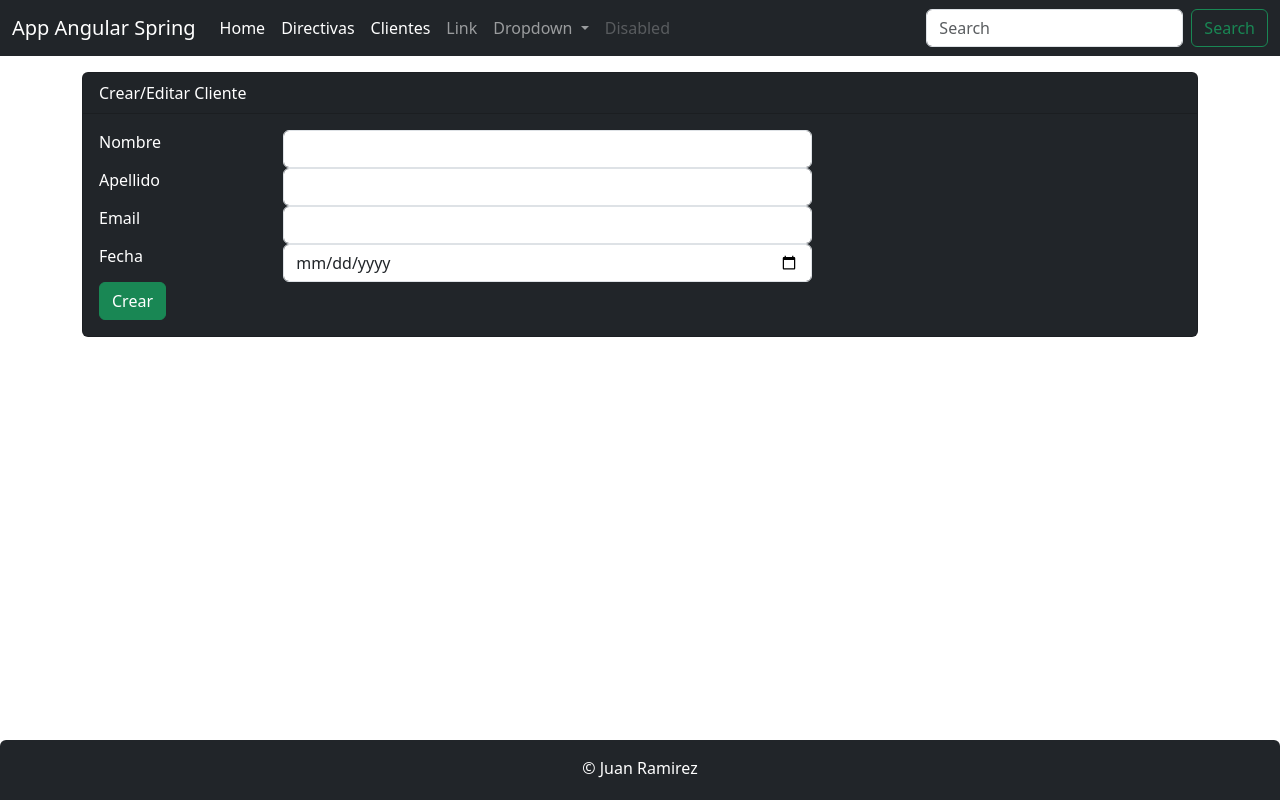
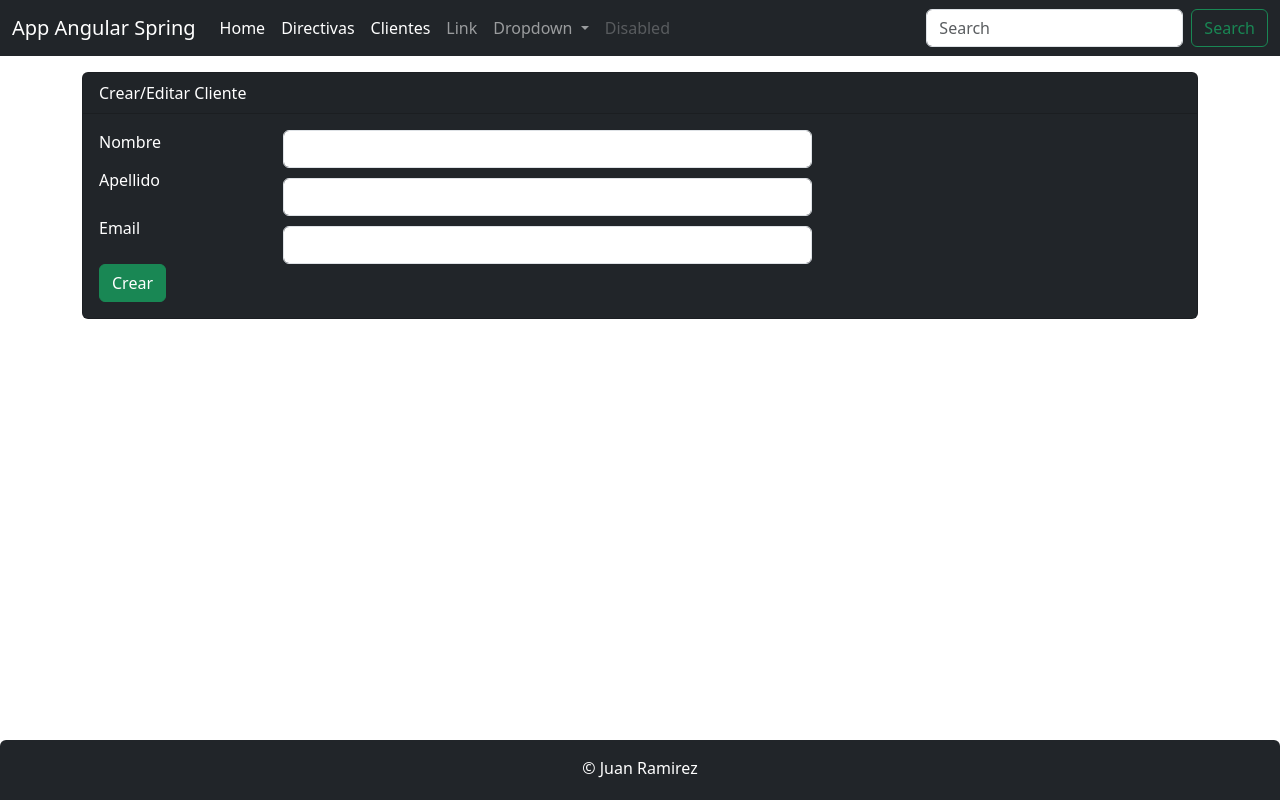
Before and after one commit to Dank2021/App-Clients-Front, an Angular app: page /clientes/form in a window 1280 px wide. Built offline with nearby package versions, Linux system fonts and the light colour scheme.

Commit message:
Se cancela el campo fecha en el fomulario; se elimina el datePicker

```diff
--- a/angular.json
+++ b/angular.json
@@ -25,6 +25,7 @@
               "src/assets"
             ],
             "styles": [
+              "@angular/material/prebuilt-themes/pink-bluegrey.css",
               "src/styles.css",
               "src/assets/css/bootstrap.min.css"
             ],
@@ -88,6 +89,7 @@
               "src/assets"
             ],
             "styles": [
+              "@angular/material/prebuilt-themes/pink-bluegrey.css",
               "src/styles.css"
             ],
             "scripts": []
--- a/src/app/app.module.ts
+++ b/src/app/app.module.ts
@@ -10,10 +10,11 @@ import { FormComponent } from './clientes/form.component';
 import { PaginatorComponent } from './paginator/paginator.component';
 import { ClienteService } from './clientes/cliente.service';
 import { RouterModule, Routes } from '@angular/router'; //(1-Routing)Las rutas permiten, dividir la aplicacion en varias secciones o paginas.
-import {HttpClientModule} from '@angular/common/http';  //(1-ConnBackGET)Componete de Angular que permite conectarse con el servidor remoto, a travez de peticiones HTTP(Get,Post,Put,Delete)
-import {FormsModule} from '@angular/forms'; //Se importa para trabaja con formularios
-import {registerLocaleData } from '@angular/common';
+import { HttpClientModule} from '@angular/common/http';  //(1-ConnBackGET)Componete de Angular que permite conectarse con el servidor remoto, a travez de peticiones HTTP(Get,Post,Put,Delete)
+import { FormsModule} from '@angular/forms'; //Se importa para trabaja con formularios
+import { registerLocaleData } from '@angular/common';
 import localeES from '@angular/common/locales/es';  //Para ajustar la fecha a español
+import { BrowserAnimationsModule } from '@angular/platform-browser/animations';
 
 
 registerLocaleData(localeES, 'es')
@@ -45,10 +46,13 @@ const routes: Routes = [
     BrowserModule,
     HttpClientModule, //(2-ConnBackGET)Se registra para poder ser usado por la clase service.
     RouterModule.forRoot(routes), //(3-R) Se registra el import del arreglo de rutas.
-    FormsModule //Se registra para trabaja con formularios
+    FormsModule, //Se registra para trabaja con formularios
+    BrowserAnimationsModule
   ],
-  providers: [ClienteService,   //Asi es como se implementan los servicios en el app.module
-    {provide: LOCALE_ID, useValue: 'es'}],    //Locale_Id una constante que define el lenguaje de los datos en el html.
+  providers: [
+    ClienteService,   //Asi es como se implementan los servicios en el app.module
+    {provide: LOCALE_ID, useValue: 'es'}      //Locale_Id una constante que define el lenguaje de los datos en el html.
+  ],
   bootstrap: [AppComponent]
 })
 export class AppModule { }
--- a/src/app/clientes/clientes.json.ts
+++ b/src/app/clientes/clientes.json.ts
@@ -3,7 +3,7 @@ export const CLIENTES: Cliente[] = [
     {id: 1, nombre: 'Juan', apellido: 'Ramirez', createAt: '2023-02-17', email:'dan2020reyes@gmail.com'},
     {id: 2, nombre: 'Jorge', apellido: 'Garcia', createAt: '2020-010-27', email:'jorgeg@gmail.com'},
     {id: 3, nombre: 'Solangie', apellido: 'Parra', createAt: '2012-08-7', email:'solangie@gmail.com'},
-    {id: 4, nombre: 'Mariana', apellido: 'Hincapie', createAt: '2011-06-1', email:'maribel@gmail.com'},
+    {id: 4, nombre: 'Maribel', apellido: 'Hincapie', createAt: '2011-06-1', email:'maribel@gmail.com'},
     {id: 5, nombre: 'Juan', apellido: 'Ramirez', createAt: '26/04/2023', email: 'dan@gmail.com'},
     {id: 6, nombre: 'Maria', apellido: 'Gomez', createAt: '25/04/2023', email: 'maria@gmail.com'},
     {id: 7, nombre: 'Pedro', apellido: 'Lopez', createAt: '24/04/2023', email: 'pedro@gmail.com'},
--- a/src/app/clientes/form.component.html
+++ b/src/app/clientes/form.component.html
@@ -26,7 +26,7 @@
             <div class="form-group row">
                 <label for="apellido" class="col-from-label col-sm-2">Apellido</label>
                 <div class="col-sm-6">
-                    <input type="text" class="form-control" [(ngModel)]="cliente.apellido" name="apellido" #apellido="ngModel"> <!--Caja de texto Apellido--><!--required-->
+                    <input type="text" class="form-control" [(ngModel)]="cliente.apellido" name="apellido" #apellido="ngModel" style="margin-top: 10px;"> <!--Caja de texto Apellido--><!--required-->
                     <!--Se validan los posibles errores al ingresar el campo apellido-->
                     <div class="alert alert-danger" *ngIf="apellido.invalid && (apellido.dirty || apellido.touched )">
                         <div *ngIf="apellido.errors.required">
@@ -39,7 +39,7 @@
             <div class="form-group row">
                 <label for="email" class="col-from-label col-sm-2">Email</label>
                 <div class="col-sm-6">
-                    <input type="email" class="form-control" [(ngModel)]="cliente.email" name="email" #email="ngModel"><!--Caja de texto Email--><!--required email-->
+                    <input type="email" class="form-control" [(ngModel)]="cliente.email" name="email" #email="ngModel" style="margin-top: 10px;"><!--Caja de texto Email--><!--required email-->
                     <!--Se validan los posibles errores al ingresar el campo email-->
                     <div class="alert alert-danger" *ngIf="email.invalid && (email.dirty || email.touched )">
                         <div *ngIf="email.errors.required">
@@ -51,14 +51,6 @@
                     </div>
                 </div>
             </div>
-
-            <div class="form-group row">
-                <label for="createAt" class="col-from-label col-sm-2">Fecha</label>
-                <div class="col-sm-6">
-                    <input type="date" class="form-control" [(ngModel)]="cliente.createAt" name="createAt"><!--Caja de texto Fecha--><!--required createAt-->
-                </div>
-            </div>
-
             <div class="form-group row ">
                 <!--Boton de registrar nuevo cliente-->
                 <div class="col-sm-6">
--- a/src/index.html
+++ b/src/index.html
@@ -7,6 +7,9 @@
   <meta name="viewport" content="width=device-width, initial-scale=1">
   <link rel="icon" type="image/x-icon" href="favicon.ico">
 
+  <link rel="preconnect" href="https://fonts.gstatic.com">
+  <link href="https://fonts.googleapis.com/css2?family=Roboto:wght@300;400;500&display=swap" rel="stylesheet">
+  <link href="https://fonts.googleapis.com/icon?family=Material+Icons" rel="stylesheet">
 </head>
 <body>
 
--- a/src/styles.css
+++ b/src/styles.css
@@ -6,3 +6,7 @@ html{
 body{
     margin-bottom: 60px;
 }
+
+
+html, body { height: 100%; }
+body { margin: 0; font-family: Roboto, "Helvetica Neue", sans-serif; }
```
Also changed, not shown: package.json (+5 -3 lines), 1 other file (tests, documents, lock files or other folders).
